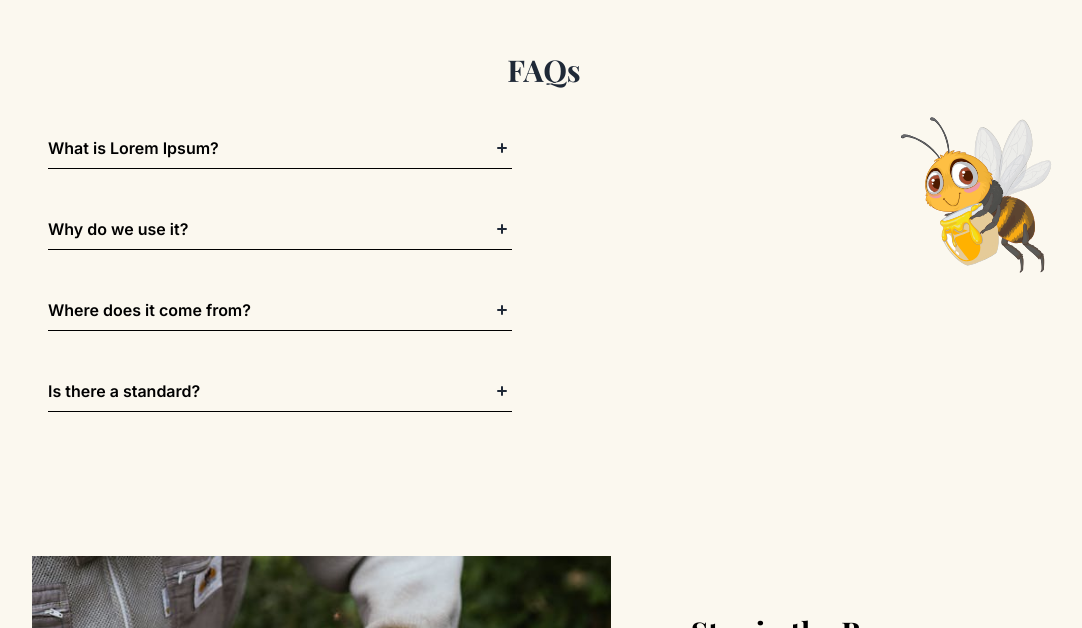
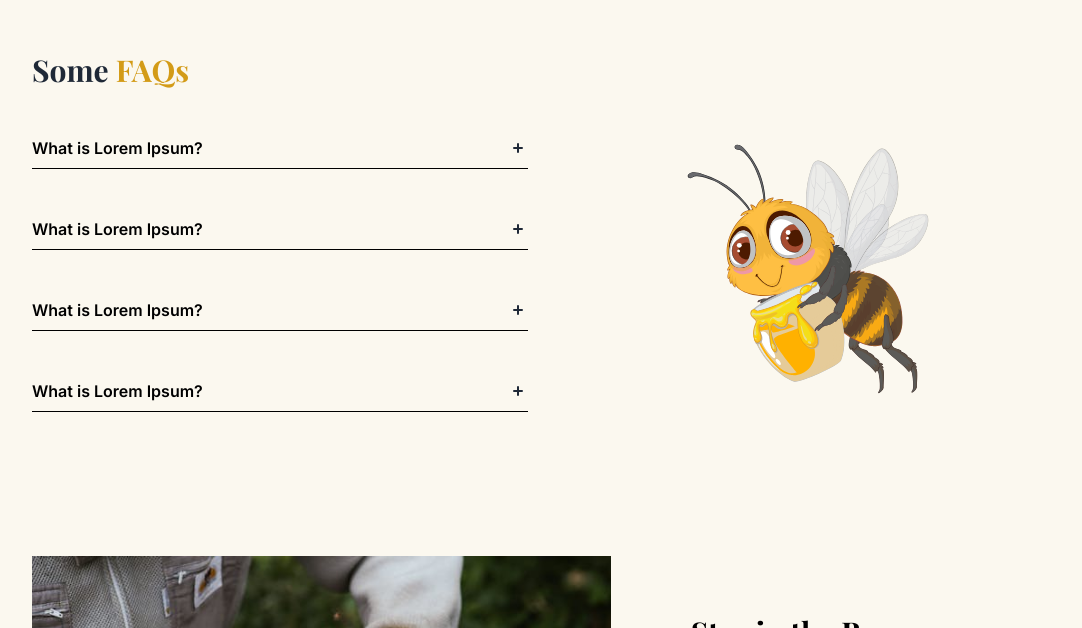
Before and after one commit to Barreto-Alejandra/bee-honey-landing, a website built with webpack: page public/index.html in a window 1280 px wide. Shown: the part 812-1440 px from the top of the page, without its empty margins (96-1178 px from the left). Built offline with nearby package versions, Linux system fonts and the light colour scheme.

Commit message:
fix(styles)

```diff
--- a/public/index.html
+++ b/public/index.html
@@ -34,116 +34,100 @@
 
     <section class="py-16">
       <div class="max-w-5xl mx-auto px-6 lg:px-0">
-        <h2 class="font-heading text-3xl text-gray-800 mb-8 text-center">FAQs</h2>
+        <h2 class="font-heading text-3xl text-gray-800 mb-8 text-center md:text-left">Some <span class="text-amber-600">FAQs</span></h2>
 
-        <div class="grid grid-cols-1 md:grid-cols-2 gap-8 items-start">
+        <div class="grid grid-cols-1 md:grid-cols-2 gap-8 items-start md:items-center">
           <div class="space-y-4">
-            <details class="p-4">
+            <details class="group py-4">
               <summary
                 class="flex justify-between items-center cursor-pointer font-body font-semibold pb-2 border-b border-black"
               >
                 What is Lorem Ipsum?
-                <svg
-                  class="w-5 h-5 text-gray-800"
-                  viewBox="0 0 20 20"
-                  fill="currentColor"
-                >
+                <svg class="w-5 h-5 text-gray-800" viewBox="0 0 20 20" fill="currentColor">
                   <path
-                    class="open:hidden"
+                    class="block group-open:hidden"
                     d="M10 5a1 1 0 011 1v3h3a1 1 0 110 2h-3v3a1 1 0 11-2 0v-3H6a1 1 0 110-2h3V6a1 1 0 011-1z"
                   />
                   <path
-                    class="hidden open:block"
+                    class="hidden group-open:block"
                     d="M5 10a1 1 0 011-1h8a1 1 0 110 2H6a1 1 0 01-1-1z"
                   />
                 </svg>
               </summary>
-              <p class="mt-2 text-gray-700 text-sm">
+              <p class="mt-2 text-black-700 text-sm">
                 Lorem ipsum dolor sit amet, consectetur adipiscing elit. Praesent commodo.
               </p>
             </details>
 
-            <details class="p-4">
+            <details class="group py-4">
               <summary
                 class="flex justify-between items-center cursor-pointer font-body font-semibold pb-2 border-b border-black"
               >
-                Why do we use it?
-                <svg
-                  class="w-5 h-5 text-gray-800"
-                  viewBox="0 0 20 20"
-                  fill="currentColor"
-                >
+                What is Lorem Ipsum?
+                <svg class="w-5 h-5 text-gray-800" viewBox="0 0 20 20" fill="currentColor">
                   <path
-                    class="open:hidden"
+                    class="block group-open:hidden"
                     d="M10 5a1 1 0 011 1v3h3a1 1 0 110 2h-3v3a1 1 0 11-2 0v-3H6a1 1 0 110-2h3V6a1 1 0 011-1z"
                   />
                   <path
-                    class="hidden open:block"
+                    class="hidden group-open:block"
                     d="M5 10a1 1 0 011-1h8a1 1 0 110 2H6a1 1 0 01-1-1z"
                   />
                 </svg>
               </summary>
-              <p class="mt-2 text-gray-700 text-sm">
+              <p class="mt-2 text-black-700 text-sm">
                 Lorem ipsum dolor sit amet, consectetur adipiscing elit. Praesent commodo.
               </p>
             </details>
 
-            <details class="p-4">
+            <details class="group py-4">
               <summary
                 class="flex justify-between items-center cursor-pointer font-body font-semibold pb-2 border-b border-black"
               >
-                Where does it come from?
-                <svg
-                  class="w-5 h-5 text-gray-800"
-                  viewBox="0 0 20 20"
-                  fill="currentColor"
-                >
+                What is Lorem Ipsum?
+                <svg class="w-5 h-5 text-gray-800" viewBox="0 0 20 20" fill="currentColor">
                   <path
-                    class="open:hidden"
+                    class="block group-open:hidden"
                     d="M10 5a1 1 0 011 1v3h3a1 1 0 110 2h-3v3a1 1 0 11-2 0v-3H6a1 1 0 110-2h3V6a1 1 0 011-1z"
                   />
                   <path
-                    class="hidden open:block"
+                    class="hidden group-open:block"
                     d="M5 10a1 1 0 011-1h8a1 1 0 110 2H6a1 1 0 01-1-1z"
                   />
                 </svg>
               </summary>
-              <p class="mt-2 text-gray-700 text-sm">
+              <p class="mt-2 text-black-700 text-sm">
                 Lorem ipsum dolor sit amet, consectetur adipiscing elit. Praesent commodo.
               </p>
             </details>
 
-            <details class="p-4">
+            <details class="group py-4">
               <summary
                 class="flex justify-between items-center cursor-pointer font-body font-semibold pb-2 border-b border-black"
               >
-                Is there a standard?
-                <svg
-                  class="w-5 h-5 text-gray-800"
-                  viewBox="0 0 20 20"
-                  fill="currentColor"
-                >
+                What is Lorem Ipsum?
+                <svg class="w-5 h-5 text-gray-800" viewBox="0 0 20 20" fill="currentColor">
                   <path
-                    class="open:hidden"
+                    class="block group-open:hidden"
                     d="M10 5a1 1 0 011 1v3h3a1 1 0 110 2h-3v3a1 1 0 11-2 0v-3H6a1 1 0 110-2h3V6a1 1 0 011-1z"
                   />
                   <path
-                    class="hidden open:block"
+                    class="hidden group-open:block"
                     d="M5 10a1 1 0 011-1h8a1 1 0 110 2H6a1 1 0 01-1-1z"
                   />
                 </svg>
               </summary>
-              <p class="mt-2 text-gray-700 text-sm">
+              <p class="mt-2 text-black-700 text-sm">
                 Lorem ipsum dolor sit amet, consectetur adipiscing elit. Praesent commodo.
               </p>
             </details>
           </div>
 
-          <div class="flex justify-center md:justify-end">
+          <div class="flex justify-center">
             <img
               src="./images/faq-bee.svg"
               alt="bee"
-              class="sm:w-40 sm:h-40 animate-float"
+              class="w-40 md:w-1/2 animate-float"
             />
           </div>
         </div>
```
